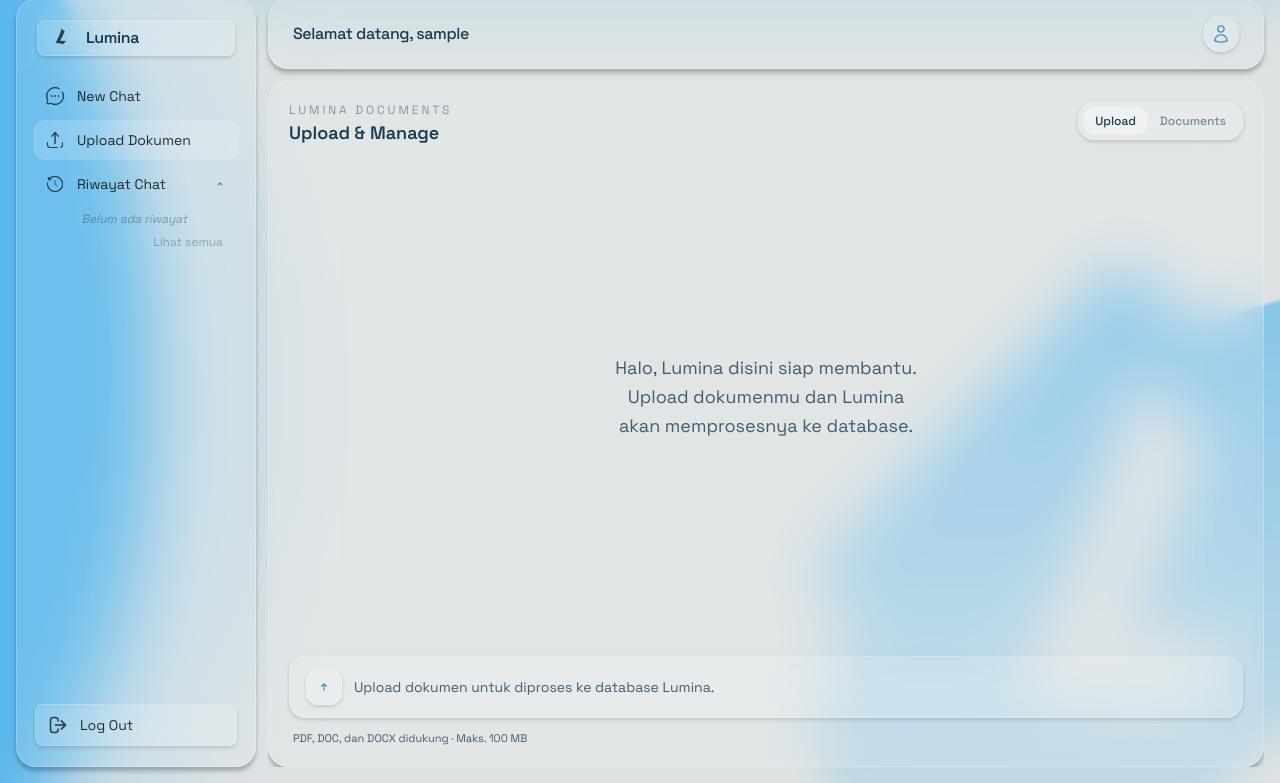
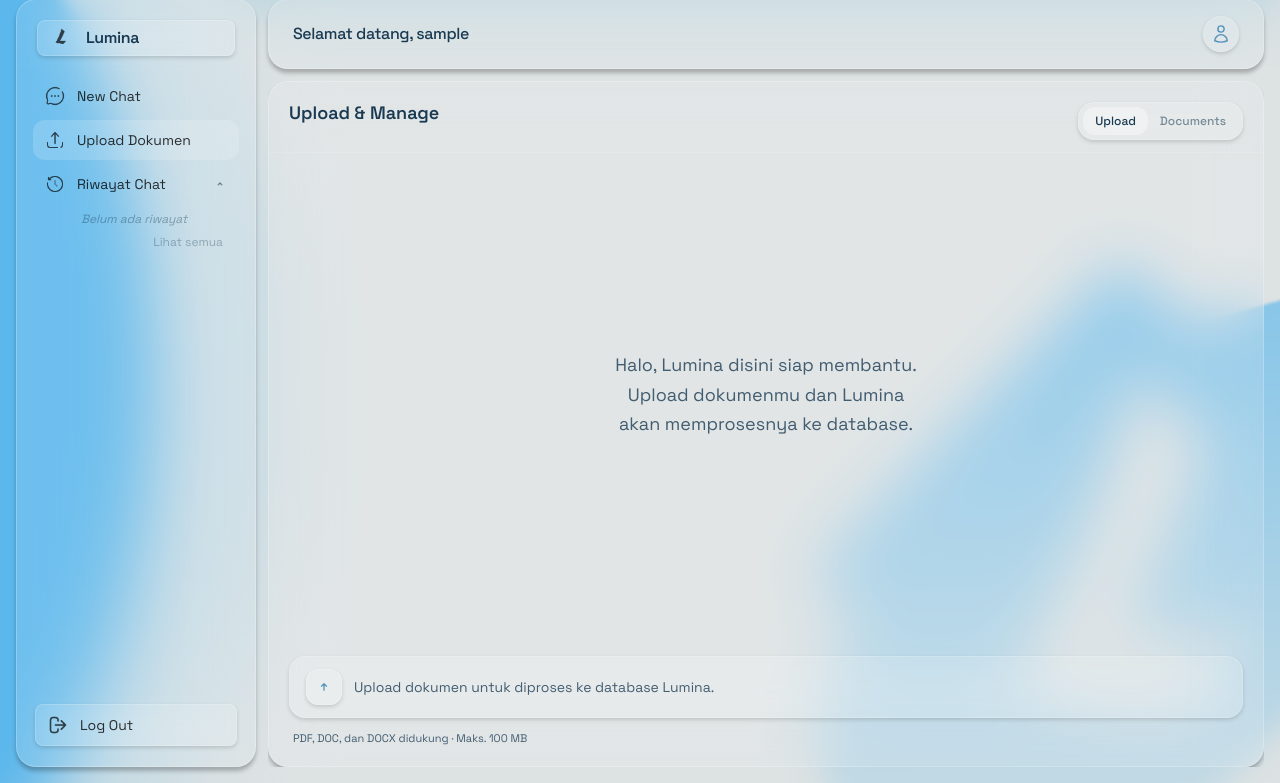
Before and after one commit to Juni-Viaa/lumina, a Laravel app: page /upload in a window 1280 px wide. Shown: the part 17-800 px from the top of the page. Run offline with Laravel 12, Linux system fonts and the light colour scheme; the visitor is signed in with stand-in values (Sample User, id 1); data that the repository does not hold is empty; style sheets or scripts are compiled from the project's sources.

Commit message:
Improve UI in upload and History

```diff
--- a/resources/views/components/upload/upload-header.blade.php
+++ b/resources/views/components/upload/upload-header.blade.php
@@ -1,10 +1,5 @@
 <div class="px-5 pt-5 pb-3 border-b border-white/10 flex items-start justify-between gap-4 shrink-0">
     <div>
-        <p class="text-xs uppercase tracking-[0.24em] text-[#1a3a52]/45 mb-1"
-           style="font-family: 'Space Grotesk', sans-serif;">
-            Lumina Documents
-        </p>
-
         <h3 class="text-[#1a3a52] text-lg font-semibold leading-tight"
             style="font-family: 'Space Grotesk', sans-serif;">
             Upload & Manage
--- a/resources/views/history/index.blade.php
+++ b/resources/views/history/index.blade.php
@@ -5,8 +5,6 @@
 <div class="glass-panel flex flex-col h-full overflow-hidden md:overflow-hidden" x-data="{ search: '' }">
 
     <div class="px-5 pt-5 pb-4 shrink-0">
-        <p class="text-xs uppercase tracking-[0.24em] text-[#1a3a52]/45 mb-1"
-           style="font-family: 'Space Grotesk', sans-serif;">Lumina</p>
         <h3 class="text-[#1a3a52] text-lg font-semibold leading-tight mb-4"
             style="font-family: 'Space Grotesk', sans-serif;">Riwayat Pertanyaan</h3>
 
```
